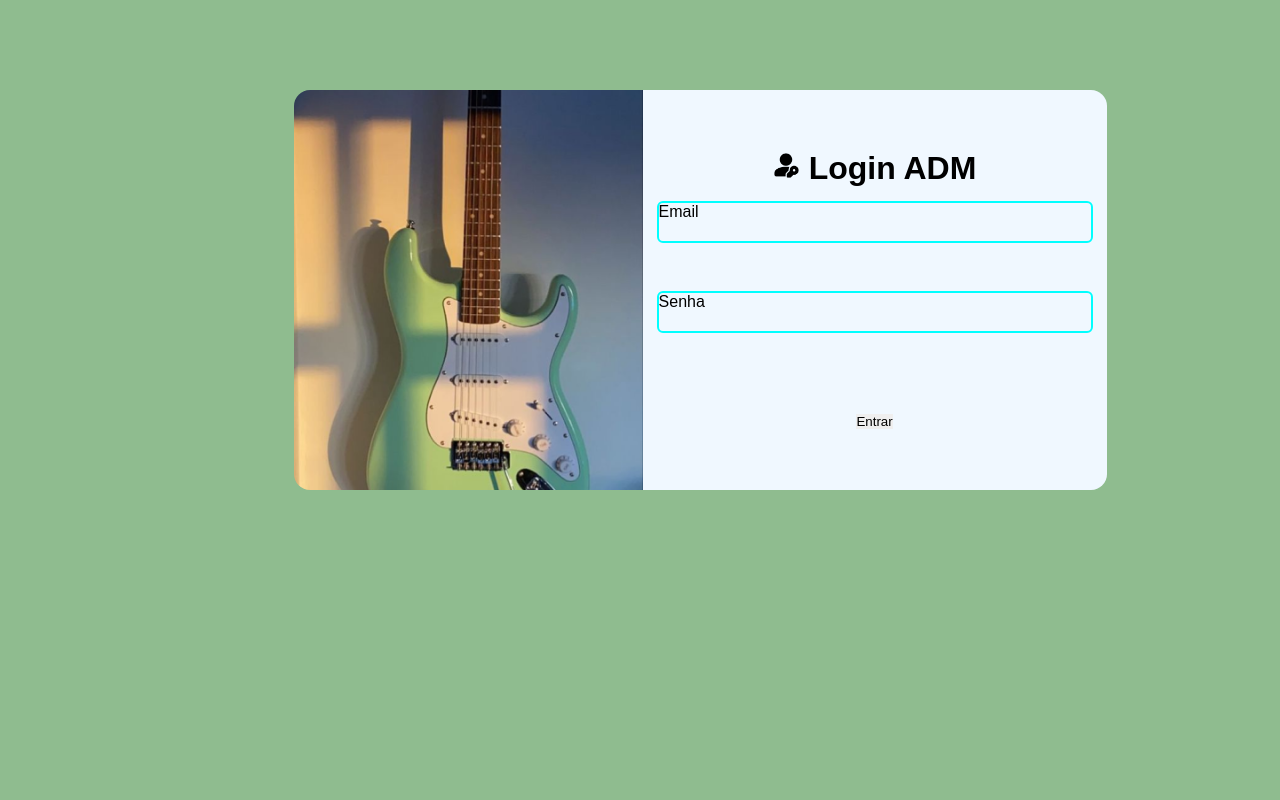
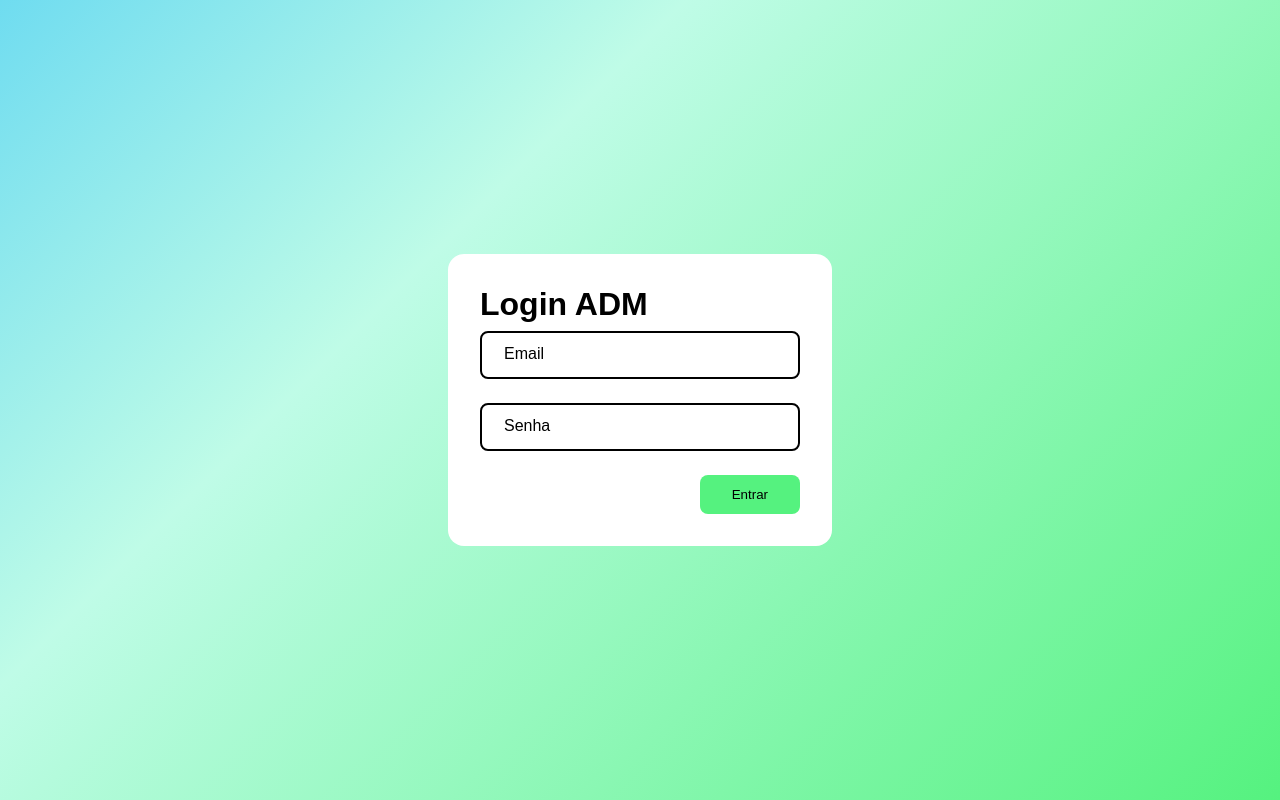
Before and after one commit to Guilherme-Dias-gomes/Sing-Note, a React (Create React App) app in the folder site/: page /login-ADM in a window 1280 px wide. Built offline with nearby package versions, Linux system fonts and the light colour scheme.

Commit message:
login adm 90% html

```diff
--- a/site/src/pages/admin/login/login.js
+++ b/site/src/pages/admin/login/login.js
@@ -3,28 +3,25 @@ import './login.scss'
 export default function Login () {
 
     return(
-        <main className='page-login'>
-                <img className='img-guitarra' src='/image/image-tela-login-adm.png' alt=''></img>
-            <div className='login-adm'>
+            <div className='page-lgoin'>
+                <form method='post' className='formulario'>
 
-                <h1> <span><img src='/image/img-perfilzinho.png' alt='' width='27px' ></img></span> Login ADM</h1>
+                    <h1 className='titulo-form'>Login ADM</h1>
 
-                <div className='informacoes-login'>
-                    <div className='informacoes-email'>
-                        <label className='input-label' fro='email'>Email</label>
-                        <input className='input' type='email' id='email'></input>
-                        <br/> <br/>
+                    <div className='form-group'>
+                        <label className='label-form' htmlFor='email'>Email</label>
+                        <input className='input-form' type='email' id='email' placeholder="" autoComplete='off'></input>
                     </div>
-                    <div className='informacoes-senha'>
-                        <label className='input-label' for='senha'>Senha</label>
-                        <input className='input' type='password' id='senha'></input>
+
+                    <div className='form-group'>
+                        <label className='label-form' htmlFor='senha'>Senha</label>
+                        <input className='input-form' type='password' id='senha' placeholder=""></input>
                     </div>
-                </div>
 
-                <button className='btn-login'>Entrar</button>
+                    <button className='btn-login'>Entrar</button>
 
+                </form>
             </div>
 
-        </main>
     )
 }
--- a/site/src/pages/admin/login/login.scss
+++ b/site/src/pages/admin/login/login.scss
@@ -1,94 +1,119 @@
-body {
-    font-family: arial;
-    background-color: darkseagreen ;
+//  1 color variables
+
+// 2 $clr-primary: #9dedff;
+
+// 3 $clr-primary-hover: #8ad6ff;
+
+// 4 $clr-primary-dark: #7bdff6; 5 $clr-primary-light: #c7f5ff;
+
+// 6 $clr-gray100: #f0f7f8;
+
+// 7 $clr-gray200: #cfd8dc;
+
+// 8 $clr-gray300: #a7b7be;
+
+// $clr-gray400: #6b7e86;
+
+// 18 $clr-gray500: #425a65;
+
+// border radius/
+
+// $radius: 1rem;
+
+*,
+*::before,
+::after {
+    box-sizing: border-box;
+    margin: 0;
+    padding: 0;
 }
 
-*{
-    box-sizing: border-box;
-    padding: 0px;
-    margin: 0px;
-    border: 0px solid red
+body {
+    font-family: Montserrat, sans-serif;
+    font-weight: 500;
+    background-color: #55F27F;
+    background-image: linear-gradient(
+        315deg,
+        #55f27f 0%,
+        #bffce7 67%,
+        #6fdcf0
+
+    );
+    height: 100vh;
+    display: grid;
+    justify-content: center;
+    align-items: center;
 }
 
-.page-login {
-    display: flex;
-    flex-direction: row;
-    align-items: center;
-    margin-top: 7%;
-    margin-left: 23%;
+.formulario {
+    width: 24rem;
+    padding: 2rem;
+    border-radius: 1rem;
+    background-color: white;
+
+    .titulo-form {
+        margin-bottom: 0.5rem;
     }
 
-.img-guitarra {
-    height: 25em;
-
-    border-radius: 1em 0em 0em 1em;
+    .form-group{
+        position: relative;
+        height: 3rem;
+        margin-bottom: 1.5rem;
     }
 
-.login-adm {
-    display: flex;
-    flex-direction: column;
-
-    justify-content: center;
-    align-items: center;
-
-    padding: 1em;
-
-    height: 25em;
-
-    background-color: aliceblue;
-    border-radius: 0em 1em 1em 0em;
+    .input-form {
+        width: 100%;
+        height: 100%;
+        border: 2px solid black;
+        border-radius: 0.5rem;
+        font-family: inherit;
+        color: inherit;
+        padding: 1.25rem;
+        background: none;
     }
 
-.informacoes-login {
-    width: 27em;
+    .input-form:hover {
+        border-color: #9dedff;
     }
 
-.informacoes-email {
-    display: flex;
-    flex-direction: column;
-    margin: 1em 0em;
-    position: relative;
+    input:focus {
+        border-color: #55F27F;
     }
 
-.informacoes-senha {
-    display: flex;
-    flex-direction: column;
-    margin: 1em 0em;
-    position: relative;
-}
-
-.input {
-    padding: 10px;
-    border: none;
-    border-radius: 4px;
-    font: inherit;
-    color: black;
-    background-color: transparent;
-    outline: 2px solid black;
-}
-
-.input-label {
+    .label-form {
         position: absolute;
-    top: 0;
-    left: 0;
-    transform: translate(10px, 10ox);
-    transition: transform .25s;
-}
-
-.input:focus+ .input-label,
-.input:valid+ .input-label {
-    transform: translate(10px, -14px) scale(.8);
-    color: aqua;
-    padding-inline: 5px;
-    background-color: aliceblue;
-}
-
-.input:is(:focus, :valid) {
-    outline-color: aqua;
+        left: 1rem;
+        top: 0.9rem;
+        padding: 0 0.5rem;
+        background-color: white;
+        transition:
+            top 200ms ease-in,
+            left 200ms ease-in,
+            font-size 200ms ease-in;
     }
 
     .btn-login {
-    color: black;
+        display: block;
+        margin-left: auto;
+        padding: 0.75rem 2rem;
+        background-color: #55F27F;
+        font-family: inherit;
+        font-weight: inherit;
+        border-radius: 0.5rem;
+        outline: none;
+        border: none;
+        cursor: pointer;
+        transition: 200ms ease-in;
+    }
 
-    margin-top: 5em;
+    .btn-login:hover {
+        background-color: #01b330;
     }
+
+    .input-form:focus + .label-form,
+    .input-form:not(:placeholder-shown).input-form:not(:focus) + .label-form {
+    top: -0.5rem;
+    left: 0.8rem;
+    font-size: 0.8rem;
+}
+}
```
Also changed, not shown: site/public/image/background-login-adm.jpg (added), site/public/image/image-tela-login-adm.png (deleted), site/public/manifest.json. Lines whose indentation alone changed are shown as unchanged.
